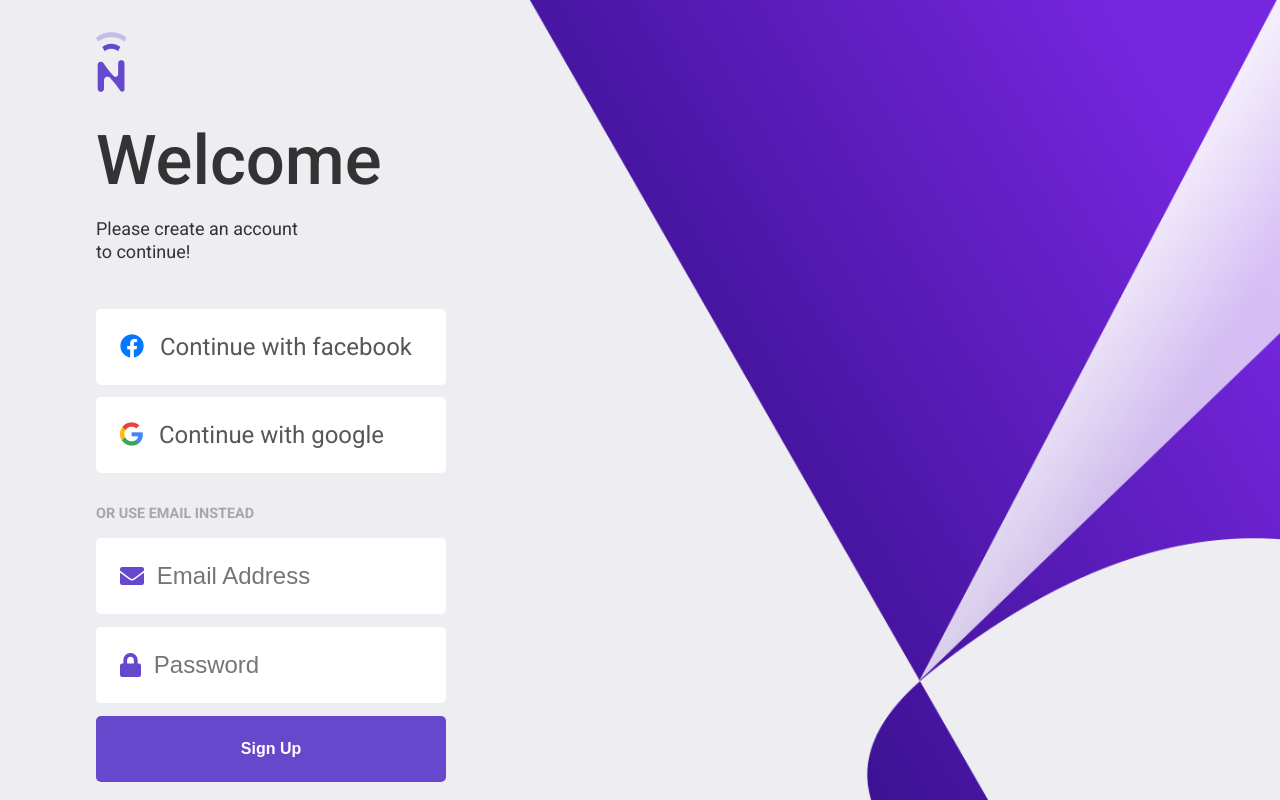
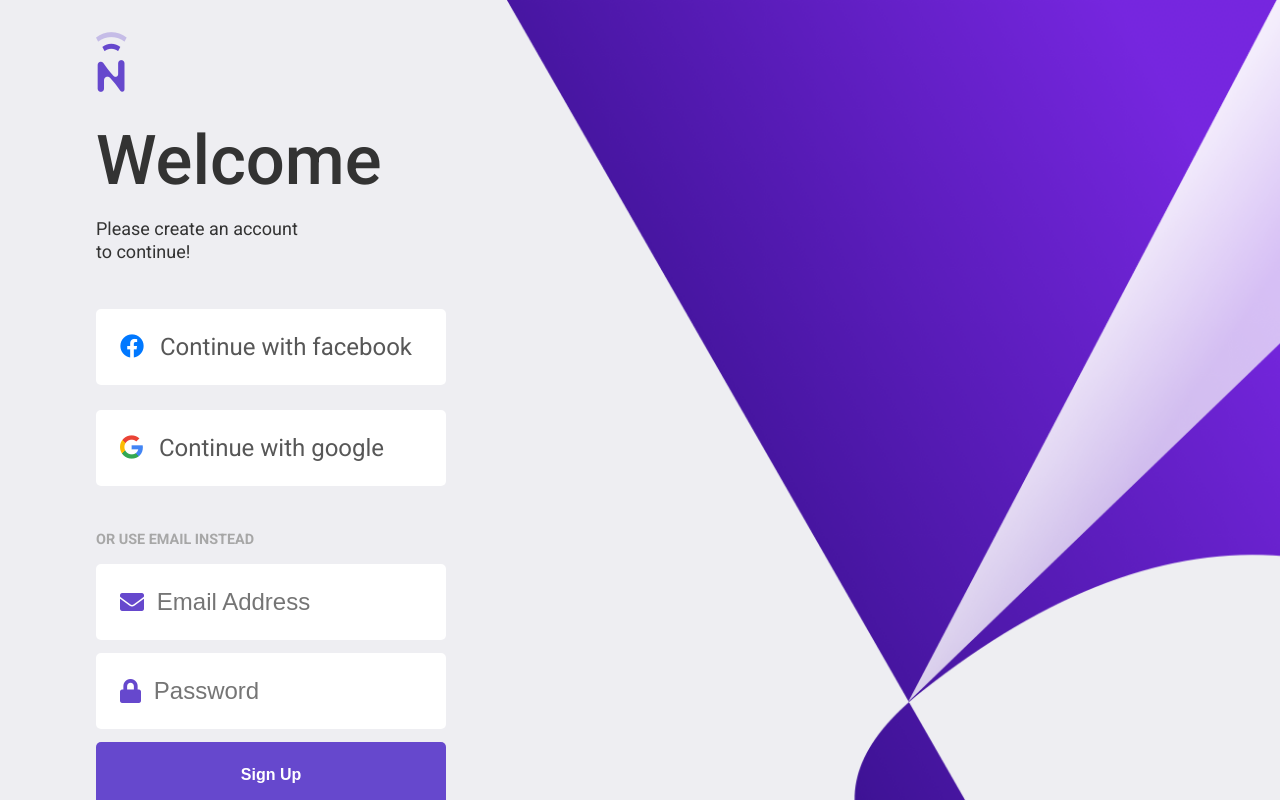
Before and after one commit to samuelemaurizi/ultra-tendency, a React (Create React App) app: page / in a window 1280 px wide. Shown: the top 800 px of the page. Built offline with nearby package versions, Linux system fonts and the light colour scheme.

Commit message:
something

```diff
--- a/src/components/auth/Signup.js
+++ b/src/components/auth/Signup.js
@@ -7,25 +7,20 @@ import SocialLogin from './SocialLogin';
 
 const Login = () => {
   const { onClick } = useContext(RouterContext);
-
-  // const [formData, setFormData] = useState({
-  //   email: '',
-  //   password: '',
-  // });
-
-  // const { email, password } = formData;
-
-  // const onChange = (e) => {
-  //   setFormData({ ...formData, [e.target.name]: e.target.value });
-  // };
+  const [loggedIn, setLoggedIn] = useState(localStorage.getItem('loggedIn'));
 
   const onSubmit = (e) => {
     e.preventDefault();
     onClick(true);
-    return <Redirect to='/trending' />;
+    setLoggedIn(true);
+    localStorage.setItem('loggeIn', true);
   };
 
   return (
+    <div>
+      {loggedIn ? (
+        <Redirect to='/trending' />
+      ) : (
         <Fragment>
           <div className='social-login'>
             <SocialLogin social='facebook' />
@@ -65,6 +60,8 @@ const Login = () => {
             Already have an acoount? <Link to='/login'>Login</Link>
           </p>
         </Fragment>
+      )}
+    </div>
   );
 };
 
--- a/src/components/auth/SocialLogin.css
+++ b/src/components/auth/SocialLogin.css
@@ -35,6 +35,11 @@
   margin-right: 1rem;
 }
 
+.social-login {
+  display: flex;
+  flex-direction: column;
+}
+
 @media (min-width: 450px) {
   .social-btn {
     text-align: left;
--- a/src/components/auth/SocialLogin.js
+++ b/src/components/auth/SocialLogin.js
@@ -1,13 +1,30 @@
-import React from 'react';
-import { Link } from 'react-router-dom';
+import React, { useState, useContext } from 'react';
+import { Link, Redirect } from 'react-router-dom';
 import './SocialLogin.css';
 
+import { RouterContext } from '../../context/routing/routerContext';
+
 const SocialLogin = ({ social }) => {
+  const { onClick } = useContext(RouterContext);
+  const [loggedIn, setLoggedIn] = useState(localStorage.getItem('loggedIn'));
+
+  const onLink = (e) => {
+    e.preventDefault();
+    onClick(true);
+    setLoggedIn(true);
+    localStorage.setItem('loggeIn', true);
+  };
   return (
-    <Link to='/trending' className='social-btn'>
-      <i className={'fab fa-' + social}></i>
-      <span>Continue with {social}</span>
-    </Link>
+    <div className='social-login'>
+      {loggedIn ? (
+        <Redirect to='/trending' />
+      ) : (
+        <Link to='/trending' className='social-btn' onClick={onLink}>
+          <i className={'fab fa-' + social}></i>
+          <span>Continue with {social}</span>
+        </Link>
+      )}
+    </div>
   );
 };
 
--- a/src/context/routing/routerContext.js
+++ b/src/context/routing/routerContext.js
@@ -3,7 +3,7 @@ import React, { useState, createContext } from 'react';
 export const RouterContext = createContext();
 
 export const RouterProvider = ({ children }) => {
-  const [login, setLogin] = useState(false);
+  const [login, setLogin] = useState(localStorage.getItem('loggedIn'));
 
   const onClick = (data) => {
     setLogin(data);
```
Lines whose indentation alone changed are shown as unchanged.
